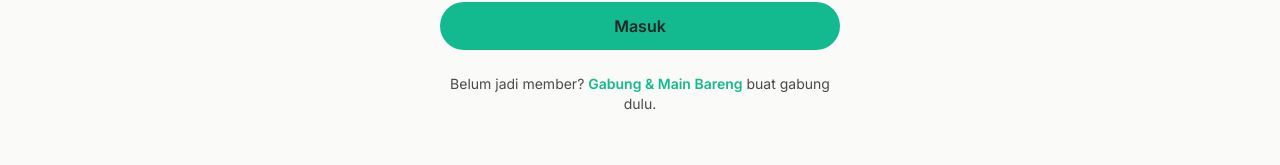
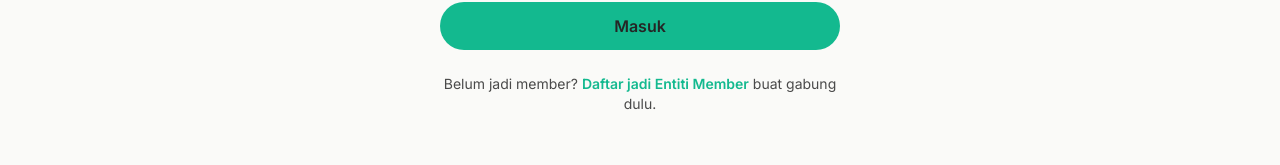
Before and after one commit to fiqriflow/entitiv1, a Next.js app: page /event/access in a window 1280 px wide. Shown: the part 413-578 px from the top of the page. Built offline with nearby package versions, Linux system fonts and the light colour scheme; no server answers.

Commit message:
ubah link pada button gabung dan main bareng pada halaman input passcode lagi

```diff
--- a/app/event/access/page.tsx
+++ b/app/event/access/page.tsx
@@ -65,7 +65,7 @@ export default async function EventAccessPage({
             rel="noopener noreferrer"
             className="font-semibold text-tosca hover:underline"
           >
-            Gabung & Main Bareng
+            Daftar jadi Entiti Member
           </a>{" "}
           buat gabung dulu.
         </p>
```
